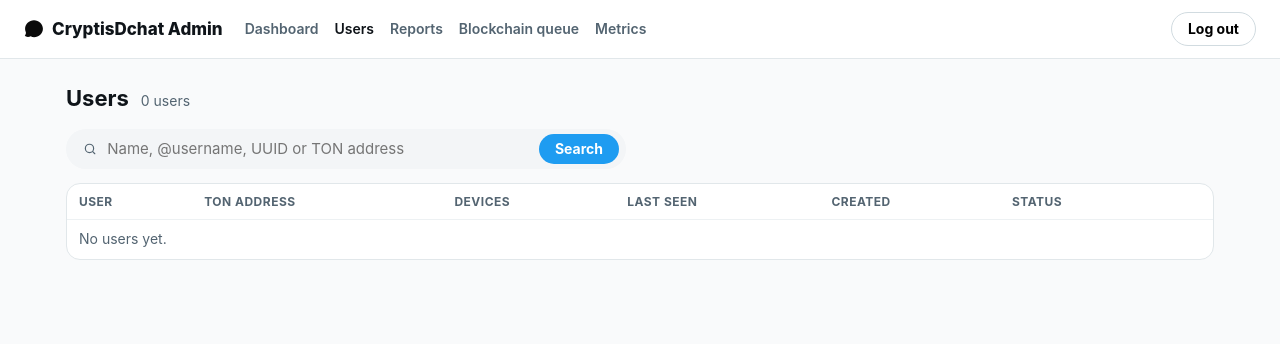
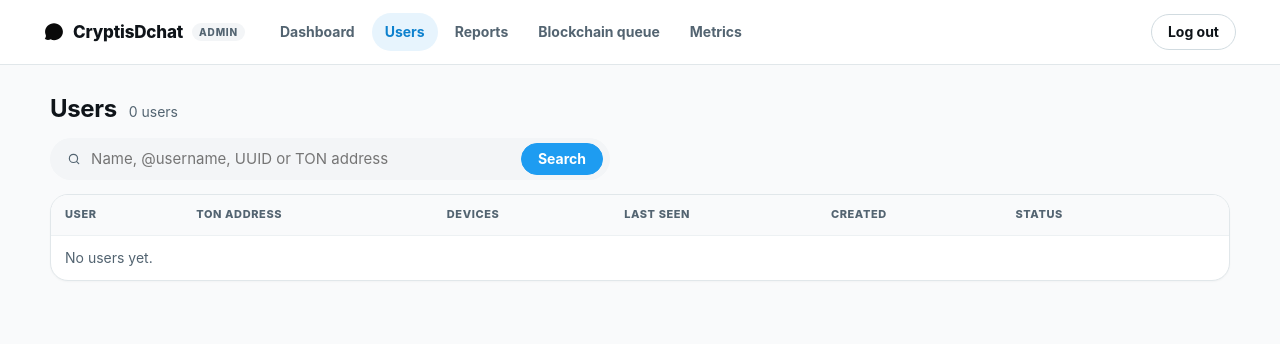
Before and after one commit to AleynikovAleksandr/CryptisDchat_project, a Flask app: page /admin/users in a window 1280 px wide. Shown: the top 344 px of the page. Run offline with Flask 3, Linux system fonts and the light colour scheme; the visitor is signed in with stand-in values (Sample User, id 1); parts of the project's set-up code (start-up, migrations or seed data) failed here and were passed over; some libraries are stand-ins or nearby versions.

Commit message:
Restyle admin shell

```diff
--- a/backend/admin_app/templates/admin/base.html
+++ b/backend/admin_app/templates/admin/base.html
@@ -5,94 +5,36 @@
 <meta name="viewport" content="width=device-width, initial-scale=1">
 <title>{% block title %}Admin{% endblock %} · CryptisDchat</title>
 <link rel="icon" type="image/png" href="{{ url_for('static', filename='images/icon-round.png') }}">
-<style>
-  * { box-sizing: border-box; }
-  body { margin: 0; font: 14px/1.45 -apple-system, BlinkMacSystemFont, "Segoe UI", Roboto, Helvetica, Arial, sans-serif;
-         color: #0f1419; background: hsl(200 19% 98%); }
-  a { color: hsl(204 88% 45%); text-decoration: none; }
-  a:hover { text-decoration: underline; }
-  header { display: flex; align-items: center; gap: 22px; padding: 12px 24px; background: #fff;
-           border-bottom: 1px solid hsl(200 19% 90%); position: sticky; top: 0; z-index: 5; flex-wrap: wrap; }
-  header .brand { font-weight: 800; font-size: 17px; display: flex; gap: 8px; align-items: center; }
-  header nav { display: flex; gap: 16px; flex: 1; flex-wrap: wrap; }
-  header nav a { color: #536471; font-weight: 600; }
-  header nav a.on { color: #0f1419; }
-  main { max-width: 1180px; margin: 0 auto; padding: 24px 16px 60px; }
-  h1 { font-size: 22px; margin: 0 0 16px; }
-  h2 { font-size: 16px; margin: 26px 0 10px; }
-  .card { background: #fff; border: 1px solid hsl(200 19% 90%); border-radius: 14px; padding: 18px; }
-  .grid { display: grid; grid-template-columns: repeat(auto-fill, minmax(190px, 1fr)); gap: 12px; }
-  .stat { font-size: 26px; font-weight: 800; }
-  .muted { color: #536471; }
-  .table-wrap { overflow-x: auto; background: #fff; border: 1px solid hsl(200 19% 90%); border-radius: 14px; }
-  table { width: 100%; border-collapse: collapse; }
-  th, td { text-align: left; padding: 9px 12px; border-bottom: 1px solid hsl(200 19% 94%); vertical-align: top; }
-  th { font-size: 12px; text-transform: uppercase; letter-spacing: .04em; color: #536471; }
-  tr:last-child td { border-bottom: 0; }
-  code, .mono { font-family: "IBM Plex Mono", ui-monospace, SFMono-Regular, Menlo, monospace; font-size: 12.5px; }
-  .pill { display: inline-block; padding: 1px 9px; border-radius: 999px; font-size: 12px; font-weight: 700;
-          background: hsl(200 19% 93%); }
-  .pill.ok { background: hsl(145 55% 90%); color: hsl(145 60% 25%); }
-  .pill.warn { background: hsl(40 90% 88%); color: hsl(30 70% 30%); }
-  .pill.bad { background: hsl(4 88% 93%); color: #c4121e; }
-  button, .btn { height: 34px; padding: 0 16px; border-radius: 999px; border: 1px solid hsl(200 19% 85%);
-                 background: #fff; font-weight: 700; cursor: pointer; font: inherit; font-weight: 700; }
-  button.primary { background: hsl(204 88% 53%); color: #fff; border: 0; }
-  button.danger { background: #f4212e; color: #fff; border: 0; }
-  input[type=text], input[type=password], select, textarea {
-    font: inherit; padding: 8px 12px; border: 1px solid hsl(200 19% 84%); border-radius: 10px; width: 100%; }
-  form.inline { display: inline-flex; gap: 8px; align-items: center; }
-  .flash { padding: 10px 14px; border-radius: 10px; margin-bottom: 14px; font-weight: 600; }
-  .flash.ok { background: hsl(145 55% 92%); } .flash.error { background: hsl(4 88% 95%); color: #c4121e; }
-  .row { display: flex; gap: 14px; flex-wrap: wrap; align-items: flex-start; }
-  .row > .card { flex: 1 1 320px; }
-  .av { flex-shrink: 0; width: 40px; height: 40px; border-radius: 999px; color: #fff; display: flex;
-        align-items: center; justify-content: center; font-weight: 700; font-size: 15px; }
-  .av.lg { width: 64px; height: 64px; font-size: 24px; }
-  .person { display: flex; align-items: center; gap: 12px; min-width: 0; }
-  .person b { color: #0f1419; }
-  .search-pill { display: flex; align-items: center; gap: 10px; height: 40px; padding: 0 6px 0 16px; flex: 1;
-                 border-radius: 999px; background: hsl(200 19% 96%); border: 1px solid transparent; }
-  .search-pill:focus-within { background: #fff; border-color: hsl(204 88% 53%);
-                              box-shadow: 0 0 0 1px hsla(204, 88%, 53%, .5); }
-  .search-pill input[type=text] { border: 0; outline: none; background: transparent; padding: 0; font-size: 15px; }
-  .search-pill button { height: 30px; }
-  .users-head { display: flex; align-items: baseline; gap: 12px; margin-bottom: 14px; }
-  .users-head h1 { margin: 0; }
-  tr.user-row:hover td { background: hsl(200 19% 97%); }
-  td.actions { white-space: nowrap; text-align: right; }
-  a.btn { display: inline-flex; align-items: center; color: #0f1419; text-decoration: none; }
-  a.btn.danger { background: #f4212e; color: #fff; border: 0; }
-  a.btn.danger:hover { background: #dc1e29; }
-  button.danger:hover { background: #dc1e29; }
-  .pager { display: flex; gap: 8px; align-items: center; justify-content: center; margin-top: 14px; }
-  .danger-card { border-color: hsl(4 88% 85%); }
-  .danger-card h2 { color: #c4121e; }
-  ul.impact { margin: 8px 0 0; padding-left: 20px; } ul.impact li { margin: 4px 0; }
-</style>
+<link rel="stylesheet" href="{{ url_for('static', filename='css/admin.css') }}">
 </head>
 <body>
 {% if session.get('admin_id') and logout_form is defined %}
-<header>
-  <div class="brand">
+<header class="admin-topbar">
+  <div class="admin-topbar__inner">
+  <a class="admin-brand" href="{{ url_for('admin.dashboard') }}">
     <svg width="20" height="20" viewBox="0 0 24 24" fill="#0a0a0a"><path d="M12.001 1.5c5.858 0 10.7 4.518 10.7 10.2-.001 5.683-4.842 10.2-10.7 10.2-1.785 0-2.96-.555-3.95-1.095-1.876.768-4.02 1.2-6.245-.075l-.885-.505.523-.875c.54-.904.77-1.581.849-2.118.077-.526.02-.98-.11-1.463-.066-.25-.15-.502-.247-.788-.095-.277-.204-.59-.301-.92-.2-.674-.36-1.449-.332-2.39C1.319 6.002 6.153 1.5 12 1.5z"/></svg>
-    CryptisDchat Admin
-  </div>
-  <nav>
-    <a href="{{ url_for('admin.dashboard') }}" class="{{ 'on' if request.endpoint == 'admin.dashboard' }}">Dashboard</a>
-    <a href="{{ url_for('admin.users') }}" class="{{ 'on' if request.endpoint in ('admin.users', 'admin.user_detail', 'admin.delete_user_view') }}">Users</a>
-    <a href="{{ url_for('admin.reports') }}" class="{{ 'on' if request.endpoint in ('admin.reports', 'admin.report_detail') }}">Reports</a>
-    <a href="{{ url_for('admin.blockchain_queue') }}" class="{{ 'on' if request.endpoint == 'admin.blockchain_queue' }}">Blockchain queue</a>
-    <a href="{{ url_for('admin.metrics') }}">Metrics</a>
+    <span>CryptisDchat</span><span class="admin-brand__badge">Admin</span>
+  </a>
+  <nav class="admin-nav" aria-label="Admin sections">
+    {% set dashboard_on = request.endpoint == 'admin.dashboard' %}
+    {% set users_on = request.endpoint in ('admin.users', 'admin.user_detail', 'admin.delete_user_view') %}
+    {% set reports_on = request.endpoint in ('admin.reports', 'admin.report_detail') %}
+    {% set queue_on = request.endpoint == 'admin.blockchain_queue' %}
+    <a href="{{ url_for('admin.dashboard') }}" class="admin-nav__link {{ 'on' if dashboard_on }}"{% if dashboard_on %} aria-current="page"{% endif %}>Dashboard</a>
+    <a href="{{ url_for('admin.users') }}" class="admin-nav__link {{ 'on' if users_on }}"{% if users_on %} aria-current="page"{% endif %}>Users</a>
+    <a href="{{ url_for('admin.reports') }}" class="admin-nav__link {{ 'on' if reports_on }}"{% if reports_on %} aria-current="page"{% endif %}>Reports</a>
+    <a href="{{ url_for('admin.blockchain_queue') }}" class="admin-nav__link {{ 'on' if queue_on }}"{% if queue_on %} aria-current="page"{% endif %}>Blockchain queue</a>
+    <a href="{{ url_for('admin.metrics') }}" class="admin-nav__link">Metrics</a>
   </nav>
-  <form method="post" action="{{ url_for('admin.logout') }}" class="inline">
+  <form method="post" action="{{ url_for('admin.logout') }}" class="admin-logout">
     {{ logout_form.hidden_tag() }}<button type="submit">Log out</button>
   </form>
+  </div>
 </header>
 {% endif %}
-<main>
+<main class="admin-main">
   {% with messages = get_flashed_messages(with_categories=true) %}
-    {% for cat, msg in messages %}<div class="flash {{ cat }}">{{ msg }}</div>{% endfor %}
+    {% for cat, msg in messages %}<div class="flash {{ cat }}" role="{{ 'alert' if cat == 'error' else 'status' }}">{{ msg }}</div>{% endfor %}
   {% endwith %}
   {% block content %}{% endblock %}
 </main>
--- /dev/null
+++ b/backend/static/css/admin.css
@@ -0,0 +1,336 @@
+:root {
+  --admin-canvas: hsl(200 19% 98%);
+  --admin-surface: #fff;
+  --admin-surface-soft: hsl(200 19% 96%);
+  --admin-text: #0f1419;
+  --admin-muted: #536471;
+  --admin-line: hsl(200 19% 90%);
+  --admin-line-soft: hsl(200 19% 94%);
+  --admin-blue: hsl(204 88% 53%);
+  --admin-blue-dark: hsl(204 88% 43%);
+  --admin-blue-soft: hsl(204 88% 95%);
+  --admin-red: #f4212e;
+  --admin-red-dark: #c4121e;
+  --admin-red-soft: hsl(4 88% 96%);
+  --admin-green: hsl(145 60% 27%);
+  --admin-green-soft: hsl(145 55% 92%);
+  --admin-amber: hsl(30 70% 30%);
+  --admin-amber-soft: hsl(40 90% 90%);
+  --admin-radius-sm: 10px;
+  --admin-radius: 14px;
+  --admin-radius-lg: 18px;
+  --admin-shadow: 0 12px 32px rgba(15, 20, 25, .08);
+  --admin-focus: 0 0 0 3px hsla(204, 88%, 53%, .22);
+}
+
+* { box-sizing: border-box; }
+html { min-width: 0; background: var(--admin-canvas); }
+body {
+  margin: 0;
+  min-width: 0;
+  color: var(--admin-text);
+  background: var(--admin-canvas);
+  font: 14px/1.45 TwitterChirp, -apple-system, BlinkMacSystemFont, "Segoe UI", Roboto, Helvetica, Arial,
+        "Apple Color Emoji", "Segoe UI Emoji", sans-serif;
+  -webkit-font-smoothing: antialiased;
+}
+button, input, select, textarea { font: inherit; }
+a { color: var(--admin-blue-dark); text-decoration: none; }
+a:hover { color: var(--admin-blue); text-decoration: underline; }
+:where(a, button, input, select, textarea):focus-visible {
+  outline: none;
+  box-shadow: var(--admin-focus);
+}
+
+.admin-topbar {
+  position: sticky;
+  top: 0;
+  z-index: 50;
+  border-bottom: 1px solid var(--admin-line);
+  background: rgba(255, 255, 255, .94);
+  backdrop-filter: blur(18px) saturate(150%);
+  -webkit-backdrop-filter: blur(18px) saturate(150%);
+}
+.admin-topbar__inner {
+  width: min(100%, 1240px);
+  min-height: 64px;
+  margin: 0 auto;
+  padding: 10px 24px;
+  display: flex;
+  align-items: center;
+  gap: 22px;
+}
+.admin-brand {
+  flex: 0 0 auto;
+  display: inline-flex;
+  align-items: center;
+  gap: 9px;
+  color: var(--admin-text);
+  font-size: 17px;
+  font-weight: 800;
+  letter-spacing: -.01em;
+  white-space: nowrap;
+}
+.admin-brand:hover { color: var(--admin-text); text-decoration: none; }
+.admin-brand__badge {
+  padding: 2px 7px;
+  border-radius: 999px;
+  color: var(--admin-muted);
+  background: var(--admin-surface-soft);
+  font-size: 10px;
+  font-weight: 800;
+  letter-spacing: .08em;
+  text-transform: uppercase;
+}
+.admin-nav {
+  min-width: 0;
+  flex: 1;
+  display: flex;
+  align-items: center;
+  gap: 4px;
+  overflow-x: auto;
+  scrollbar-width: none;
+}
+.admin-nav::-webkit-scrollbar { display: none; }
+.admin-nav__link {
+  flex: 0 0 auto;
+  min-height: 38px;
+  padding: 0 13px;
+  border-radius: 999px;
+  display: inline-flex;
+  align-items: center;
+  color: var(--admin-muted);
+  font-weight: 700;
+  white-space: nowrap;
+  transition: color 140ms ease, background 140ms ease;
+}
+.admin-nav__link:hover {
+  color: var(--admin-text);
+  background: var(--admin-surface-soft);
+  text-decoration: none;
+}
+.admin-nav__link.on {
+  color: var(--admin-blue-dark);
+  background: var(--admin-blue-soft);
+}
+.admin-logout { flex: 0 0 auto; }
+.admin-main {
+  width: min(100%, 1212px);
+  margin: 0 auto;
+  padding: 30px 16px 64px;
+}
+
+h1, h2, h3 { color: var(--admin-text); letter-spacing: -.015em; }
+h1 { margin: 0 0 18px; font-size: 24px; line-height: 1.2; }
+h2 { margin: 30px 0 12px; font-size: 17px; line-height: 1.3; }
+p { overflow-wrap: anywhere; }
+
+.card {
+  min-width: 0;
+  padding: 20px;
+  border: 1px solid var(--admin-line);
+  border-radius: var(--admin-radius-lg);
+  background: var(--admin-surface);
+  box-shadow: 0 1px 2px rgba(15, 20, 25, .03);
+}
+.grid {
+  display: grid;
+  grid-template-columns: repeat(auto-fit, minmax(min(100%, 190px), 1fr));
+  gap: 12px;
+}
+.stat {
+  margin: 4px 0 2px;
+  font-size: 30px;
+  font-weight: 800;
+  line-height: 1.15;
+  letter-spacing: -.03em;
+}
+.muted { color: var(--admin-muted); }
+.mono, code {
+  font-family: "IBM Plex Mono", ui-monospace, SFMono-Regular, Menlo, Consolas, monospace;
+  font-size: 12.5px;
+  overflow-wrap: anywhere;
+}
+
+.table-wrap {
+  width: 100%;
+  max-width: 100%;
+  overflow-x: auto;
+  border: 1px solid var(--admin-line);
+  border-radius: var(--admin-radius-lg);
+  background: var(--admin-surface);
+  box-shadow: 0 1px 2px rgba(15, 20, 25, .03);
+  -webkit-overflow-scrolling: touch;
+}
+table { width: 100%; border-collapse: collapse; }
+th, td {
+  padding: 12px 14px;
+  border-bottom: 1px solid var(--admin-line-soft);
+  text-align: left;
+  vertical-align: top;
+}
+th {
+  color: var(--admin-muted);
+  background: hsl(200 19% 98%);
+  font-size: 11px;
+  font-weight: 800;
+  letter-spacing: .055em;
+  text-transform: uppercase;
+  white-space: nowrap;
+}
+tbody tr:last-child td, table > tr:last-child td { border-bottom: 0; }
+tr.user-row:hover td, tbody tr:hover td { background: hsl(200 19% 98%); }
+td.actions { text-align: right; white-space: nowrap; }
+
+.pill {
+  min-height: 24px;
+  padding: 2px 9px;
+  border-radius: 999px;
+  display: inline-flex;
+  align-items: center;
+  color: var(--admin-muted);
+  background: hsl(200 19% 93%);
+  font-size: 12px;
+  font-weight: 750;
+  line-height: 1.2;
+  white-space: nowrap;
+}
+a.pill:hover { text-decoration: none; filter: brightness(.98); }
+.pill.ok { color: var(--admin-green); background: var(--admin-green-soft); }
+.pill.warn { color: var(--admin-amber); background: var(--admin-amber-soft); }
+.pill.bad { color: var(--admin-red-dark); background: hsl(4 88% 93%); }
+
+button, .btn {
+  min-height: 36px;
+  padding: 0 16px;
+  border: 1px solid hsl(200 19% 85%);
+  border-radius: 999px;
+  display: inline-flex;
+  align-items: center;
+  justify-content: center;
+  gap: 7px;
+  color: var(--admin-text);
+  background: var(--admin-surface);
+  font-weight: 700;
+  line-height: 1;
+  cursor: pointer;
+  transition: background 140ms ease, border-color 140ms ease, color 140ms ease, transform 100ms ease;
+}
+button:hover, .btn:hover {
+  color: var(--admin-text);
+  background: var(--admin-surface-soft);
+  text-decoration: none;
+}
+button:active, .btn:active { transform: translateY(1px); }
+button.primary, .btn.primary {
+  border-color: var(--admin-blue);
+  color: #fff;
+  background: var(--admin-blue);
+}
+button.primary:hover, .btn.primary:hover { border-color: var(--admin-blue-dark); color: #fff; background: var(--admin-blue-dark); }
+button.danger, .btn.danger { border-color: var(--admin-red); color: #fff; background: var(--admin-red); }
+button.danger:hover, .btn.danger:hover { border-color: #d91f2a; color: #fff; background: #d91f2a; }
+
+input[type="text"], input[type="password"], select, textarea {
+  width: 100%;
+  min-width: 0;
+  padding: 9px 12px;
+  border: 1px solid hsl(200 19% 83%);
+  border-radius: var(--admin-radius-sm);
+  color: var(--admin-text);
+  background: var(--admin-surface);
+  transition: border-color 140ms ease, box-shadow 140ms ease;
+}
+input[type="text"]:focus, input[type="password"]:focus, select:focus, textarea:focus {
+  outline: none;
+  border-color: var(--admin-blue);
+  box-shadow: var(--admin-focus);
+}
+textarea { resize: vertical; }
+form.inline { display: inline-flex; gap: 8px; align-items: center; }
+
+.flash {
+  margin: 0 0 16px;
+  padding: 12px 15px;
+  border: 1px solid transparent;
+  border-radius: var(--admin-radius);
+  font-weight: 650;
+}
+.flash.ok { color: var(--admin-green); border-color: hsl(145 55% 82%); background: var(--admin-green-soft); }
+.flash.error { color: var(--admin-red-dark); border-color: hsl(4 88% 87%); background: var(--admin-red-soft); }
+.row { display: flex; gap: 14px; flex-wrap: wrap; align-items: flex-start; }
+.row > .card { flex: 1 1 320px; }
+.av {
+  width: 40px;
+  height: 40px;
+  flex-shrink: 0;
+  border-radius: 999px;
+  display: flex;
+  align-items: center;
+  justify-content: center;
+  color: #fff;
+  font-size: 15px;
+  font-weight: 750;
+}
+.av.lg { width: 64px; height: 64px; font-size: 24px; }
+.person { min-width: 0; display: flex; align-items: center; gap: 12px; }
+.person > * { min-width: 0; }
+.person b { color: var(--admin-text); }
+.search-pill {
+  height: 42px;
+  min-width: 0;
+  padding: 0 6px 0 16px;
+  border: 1px solid transparent;
+  border-radius: 999px;
+  display: flex;
+  align-items: center;
+  gap: 10px;
+  flex: 1;
+  background: var(--admin-surface-soft);
+}
+.search-pill:focus-within { border-color: var(--admin-blue); background: var(--admin-surface); box-shadow: var(--admin-focus); }
+.search-pill input[type="text"] { padding: 0; border: 0; outline: 0; background: transparent; box-shadow: none; font-size: 15px; }
+.search-pill button { min-height: 32px; }
+.users-head { margin-bottom: 14px; display: flex; align-items: baseline; gap: 12px; }
+.users-head h1 { margin: 0; }
+.pager { margin-top: 16px; display: flex; align-items: center; justify-content: center; gap: 8px; }
+.danger-card { border-color: hsl(4 88% 84%); background: linear-gradient(180deg, #fff, var(--admin-red-soft)); }
+.danger-card h2 { color: var(--admin-red-dark); }
+ul.impact { margin: 8px 0 0; padding-left: 20px; }
+ul.impact li { margin: 5px 0; }
+
+@media (max-width: 900px) {
+  .admin-topbar__inner { flex-wrap: wrap; gap: 6px 12px; padding: 9px 16px 10px; }
+  .admin-brand { order: 1; flex: 1; }
+  .admin-logout { order: 2; }
+  .admin-nav { order: 3; flex-basis: 100%; margin: 0 -4px; padding: 2px 4px 0; }
+}
+
+@media (max-width: 768px) {
+  .admin-main { padding: 20px 12px 48px; overflow-x: clip; }
+  .admin-topbar__inner { padding-inline: 12px; }
+  .admin-brand__badge { display: none; }
+  .admin-nav__link { min-height: 36px; padding: 0 12px; }
+  h1 { font-size: 22px; }
+  h2 { margin-top: 24px; }
+  .card { padding: 16px; border-radius: var(--admin-radius); }
+  .table-wrap { border-radius: var(--admin-radius); }
+  th, td { padding: 10px 12px; }
+  .row { gap: 12px; }
+  .row > .card { flex-basis: 100%; }
+  form.inline { width: 100%; flex-wrap: wrap; }
+  .search-pill { flex-basis: 100%; }
+  .users-head { align-items: flex-start; flex-direction: column; gap: 3px; }
+}
+
+@media (max-width: 420px) {
+  .admin-brand { font-size: 16px; }
+  .admin-logout button { min-height: 34px; padding-inline: 12px; }
+  .grid { grid-template-columns: 1fr 1fr; }
+  .stat { font-size: 26px; }
+  .pager { flex-wrap: wrap; }
+}
+
+@media (prefers-reduced-motion: reduce) {
+  *, *::before, *::after { scroll-behavior: auto !important; transition-duration: .01ms !important; animation-duration: .01ms !important; }
+}
```
